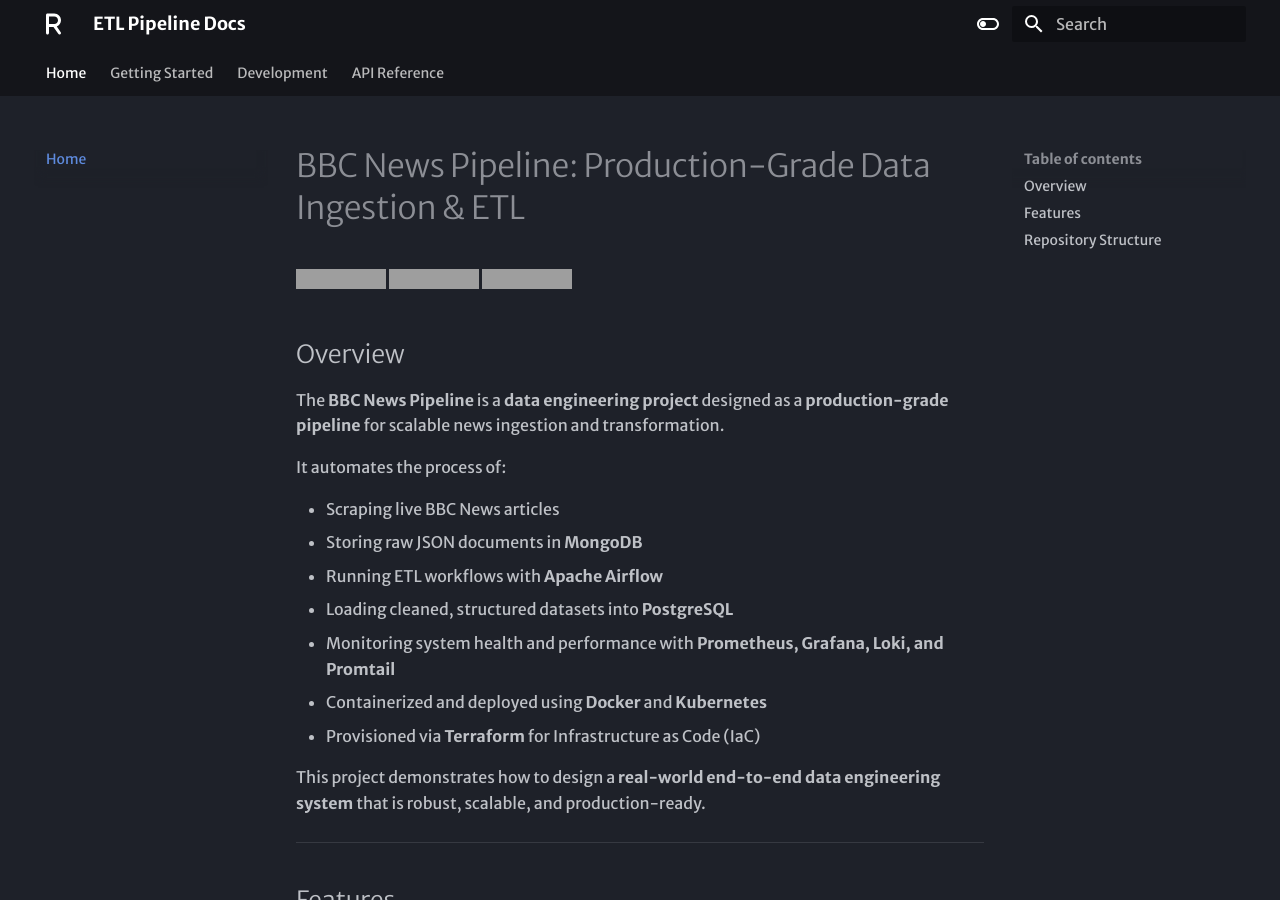
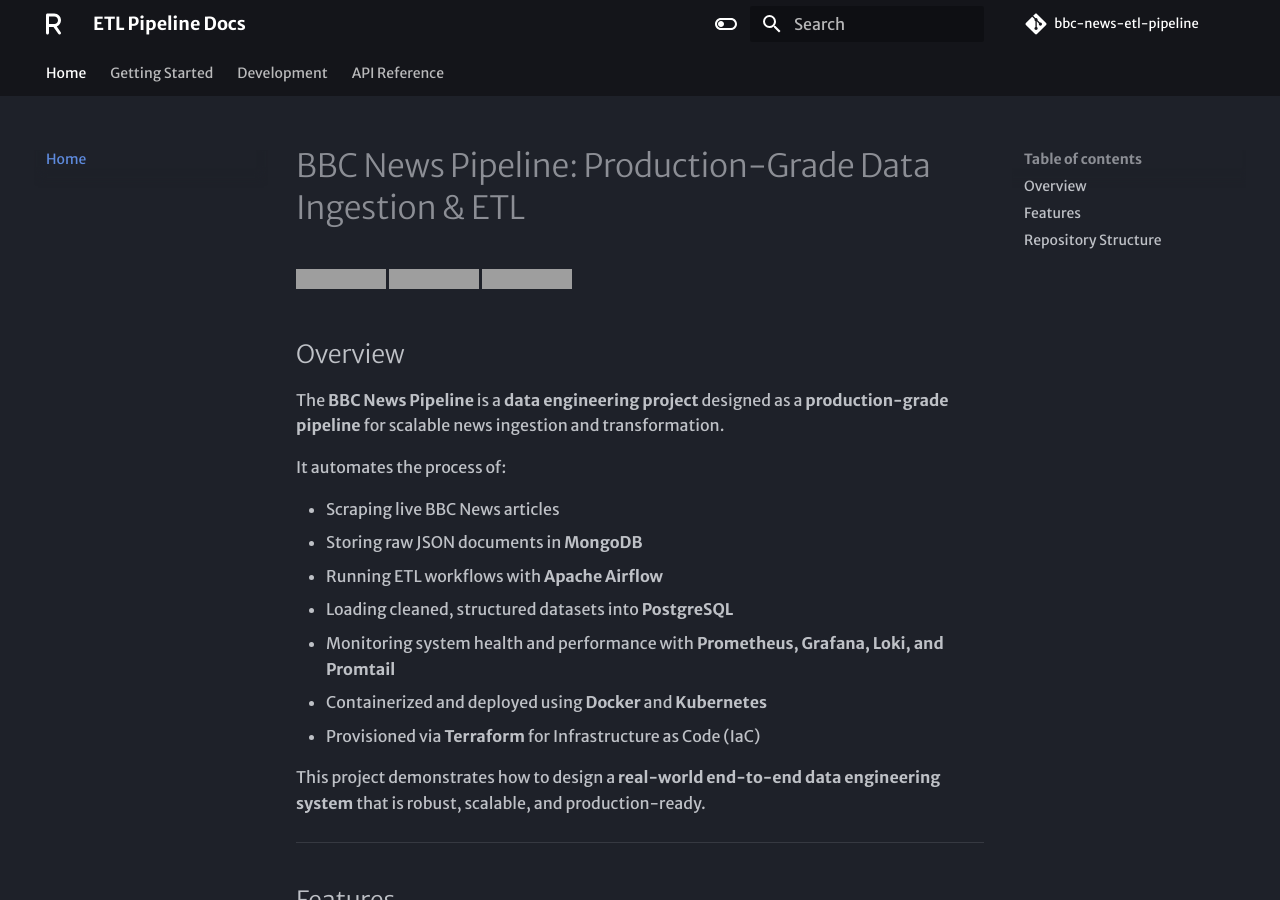
Before and after one commit to Rahul-404/bbc_news_etl_pipeline, an MkDocs documentation site: the page built from docs/index.md, in a window 1280 px wide and 900 px high. Built offline with MkDocs 1.6.1 and Material for MkDocs 9.7.7, drawn with Linux system fonts in a browser that asks for light colours; some web fonts are replaced; comment, search, counter and statistics services are not loaded; some of the changed lines change nothing that is shown; grey boxes are pictures that could not be loaded.

Commit message:
Fix mkdocs.yml: correct repo_url, repo_name, and icon settings

```diff
--- a/mkdocs.yml
+++ b/mkdocs.yml
@@ -4,10 +4,11 @@
   A scalable and automated ETL pipeline that extracts news data from BBC News,
   stores it in a NoSQL database, and provides real-time monitoring of the scraping process.
 
+repo_url: https://github.com/Rahul-404/bbc_news_etl_pipeline
+repo_name: bbc-news-etl-pipeline
+
 theme:
   name: material
-  repo_url: https://github.com/Rahul-404/bbc_news_etl_pipeline
-  repo_name: Rahul-404/bbc_news_etl_pipeline
   icon:
     repo: fontawesome/brands/git-alt
     logo: fontawesome/solid/r
```
